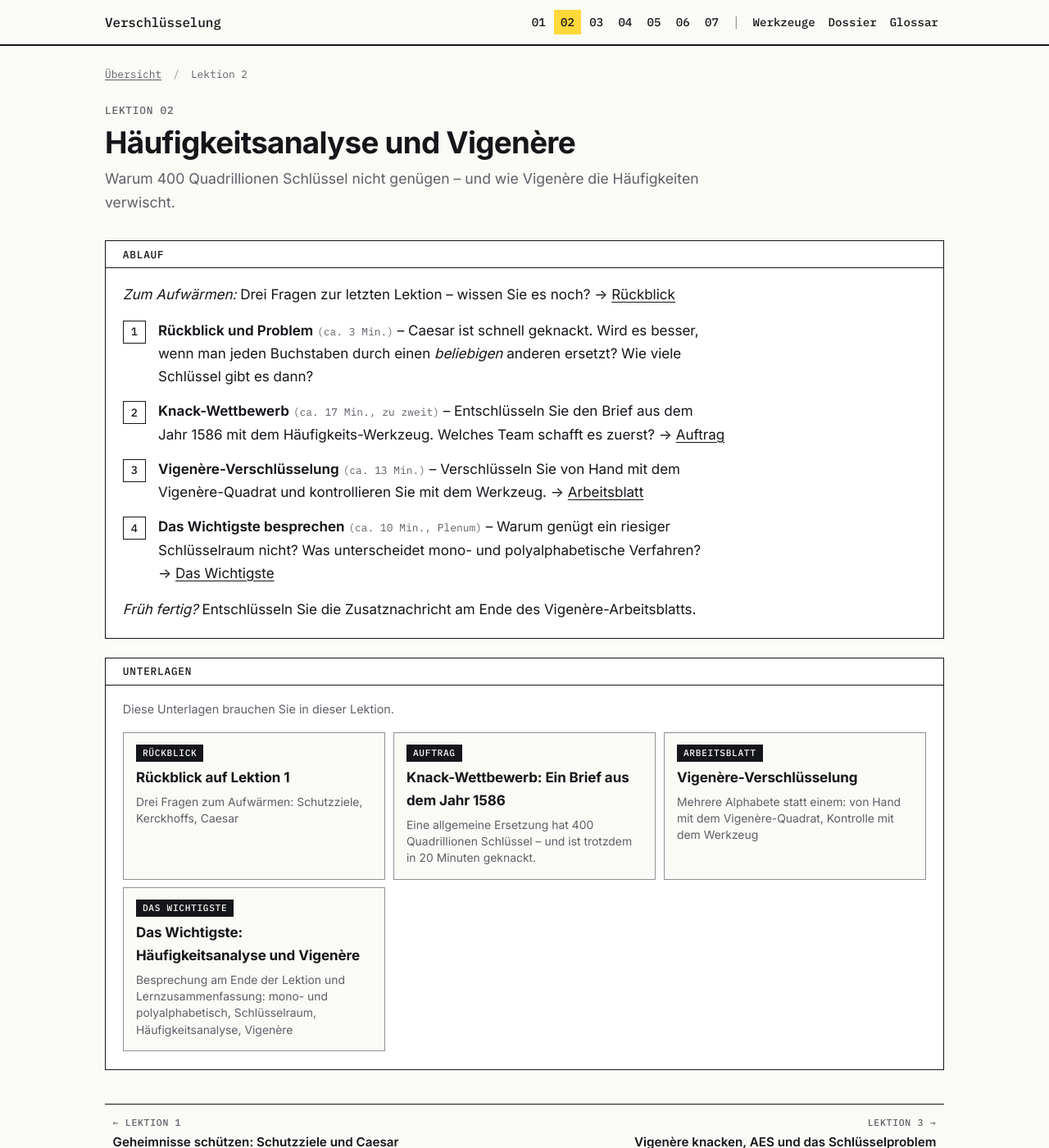
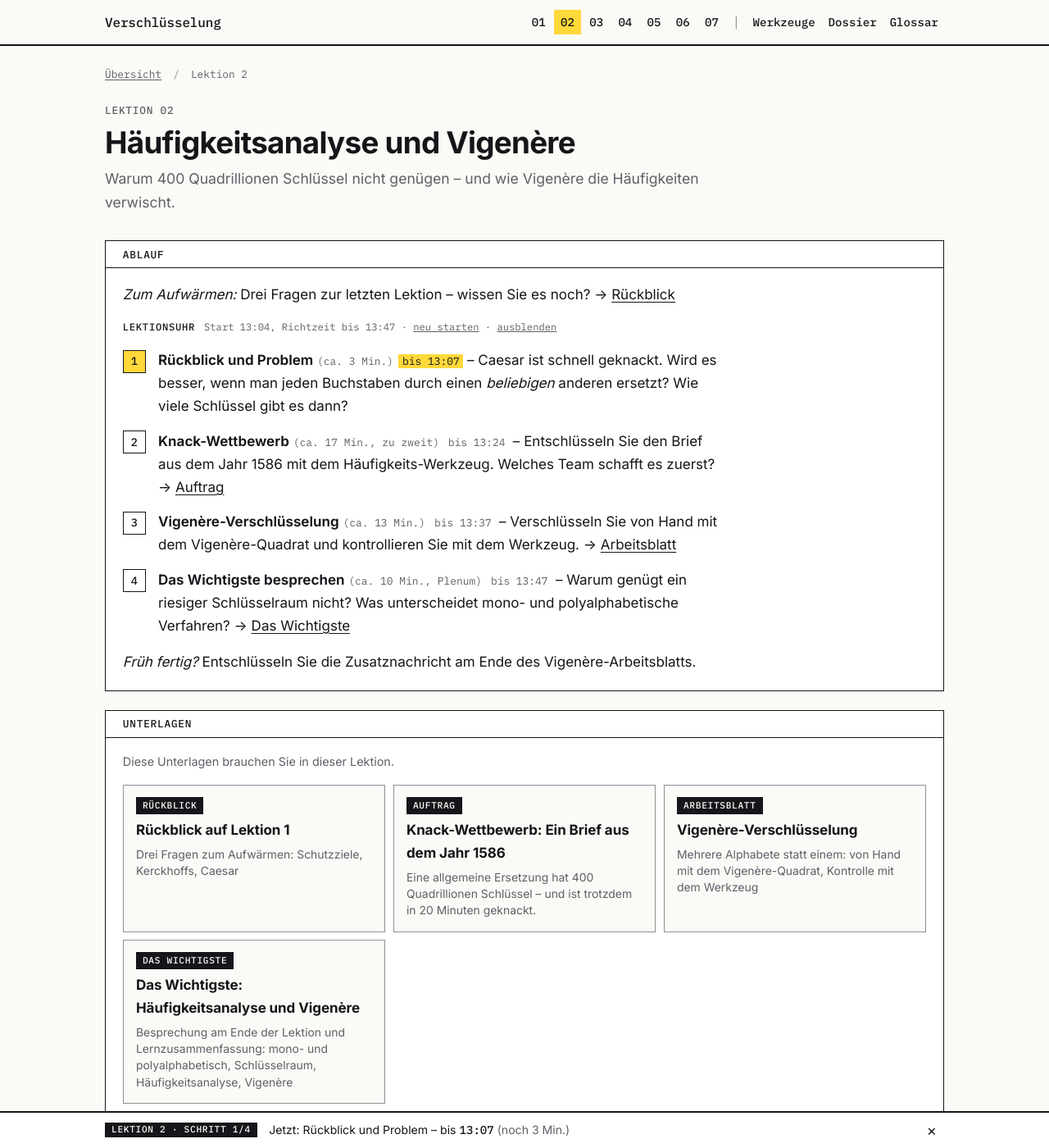
Before and after one commit to masta-nksa/Verschluesselung, a Jekyll site: the page built from lektion-2.md, in a window 1280 px wide and 1400 px high. Shown: the whole window at 82% size. Built offline with Jekyll 4.4.1, drawn with Linux system fonts in a browser that asks for light colours; part of the change alters nothing that is shown.

Commit message:
Lektionsuhr: zeigt auf jeder Seite, wann der nächste Schritt spätestens beginnt
Startet beim Öffnen einer Lektionsseite; die Zeiten kommen aus den Richtzeiten
im Ablauf. Leiste am unteren Rand, Uhrzeiten im Ablauf der Lektionsseite.
Ein- und ausschaltbar über "lektionsuhr" in _config.yml.

Co-Authored-By: Claude Opus 5.5 <noreply@anthropic.com>

```diff
--- a/_config.yml
+++ b/_config.yml
@@ -50,6 +50,13 @@ hauptnav:
 # Pfad (baseurl). Ohne diese Zeile wird nichts gezählt und der Hinweis in der
 # Fusszeile entfällt.
 goatcounter: "nksa"
+
+# Lektionsuhr (optional): Öffnet jemand eine Lektionsseite, startet eine Uhr.
+# Eine Leiste am unteren Rand zeigt danach auf jeder Seite, bei welchem Schritt
+# man nach Plan steht und wann man spätestens zum nächsten wechselt. Die Zeiten
+# kommen aus dem Ablauf der Lektionsseite ("ca. 13 Min."). Ohne diese Zeile
+# gibt es keine Uhr.
+lektionsuhr: true
 
 # Kein Theme: Layouts und CSS liegen vollständig in diesem Repo. GitHub Pages
 # würde sonst das Standard-Theme "primer" laden, dessen Stylesheet den Pfad
--- a/_layouts/default.html
+++ b/_layouts/default.html
@@ -13,6 +13,10 @@
   {%- comment -%} Interaktive Krypto-Werkzeuge (nur aktiv, wo ein <div class="krypto"> steht) {%- endcomment -%}
   <script src="{{ '/assets/js/krypto.js' | relative_url }}" defer></script>
   <script src="{{ '/assets/js/uebungen.js' | relative_url }}" defer></script>
+  {%- comment -%} Lektionsuhr (nur mit "lektionsuhr: true" in _config.yml): zeigt, wann der nächste Schritt der Lektion spätestens beginnt {%- endcomment -%}
+  {%- if site.lektionsuhr %}
+  <script src="{{ '/assets/js/lektionsuhr.js' | relative_url }}" defer></script>
+  {%- endif %}
   {%- comment -%} Besucherstatistik (nur mit "goatcounter" in _config.yml): zählt Aufrufe ohne Cookies; lokale Vorschauen zählt das Skript von sich aus nicht mit {%- endcomment -%}
   {%- if site.goatcounter %}
   <script data-goatcounter="https://{{ site.goatcounter }}.goatcounter.com/count" async src="https://gc.zgo.at/count.js"></script>
--- a/_layouts/lektion.html
+++ b/_layouts/lektion.html
@@ -25,7 +25,8 @@ layout: default
   {%- if content != "" %}
   <section class="material-block block-ablauf">
     <h2><span class="block-icon" aria-hidden="true">&#128203;</span> Ablauf</h2>
-    <div class="prose ablauf">
+    {%- comment -%} data-lektion: Daran erkennt die Lektionsuhr (lektionsuhr.js) den Ablauf mit den Richtzeiten. {%- endcomment %}
+    <div class="prose ablauf" data-lektion="{{ page.lektion }}">
       {{ content }}
     </div>
   </section>
--- a/assets/css/unterricht.css
+++ b/assets/css/unterricht.css
@@ -13,6 +13,7 @@
    4. Druckansicht
    5. Krypto-Werkzeuge, Dossier, Vigenère-Quadrat (Ergänzung dieser Einheit)
    6. Interaktive Übungen und kompakter Druck
+   7. Lektionsuhr (Leiste am unteren Rand, Uhrzeiten im Ablauf)
 
    FARBE ODER SCHRIFT ÄNDERN
    Fast alles ergibt sich aus den Variablen in Abschnitt 2. Wer dort bleibt,
@@ -1142,3 +1143,80 @@ select.luecke-feld { cursor: pointer; }
      sie selbst Inhalt (Klartext über Schlüssel und Geheimtext). */
   .prose th { font-size: inherit; }
 }
+
+/* --- 7. Lektionsuhr ------------------------------------------------------ */
+/* assets/js/lektionsuhr.js liest die Richtzeiten aus dem Ablauf der
+   Lektionsseite und zeigt auf jeder Seite, was nach Plan dran ist: als Leiste
+   am unteren Rand und als Uhrzeiten im Ablauf. Die Leiste steht am Ende der
+   Seite und bleibt beim Scrollen am Fensterrand stehen. */
+
+.lektionsuhr {
+  position: sticky; bottom: 0; z-index: 40;
+  background: var(--bg-elev); border-top: 2px solid var(--linie);
+  font-size: .88rem; line-height: 1.4;
+}
+.lu-innen {
+  width: var(--wrap); margin-inline: auto;
+  display: flex; align-items: center; flex-wrap: wrap; gap: .2rem .9rem;
+  padding-block: .4rem;
+}
+.lu-marke, .lu-titel {
+  font-family: var(--font-meta); font-weight: var(--label-weight);
+  letter-spacing: var(--label-tracking); text-transform: var(--label-transform);
+}
+.lu-marke {
+  padding: .08rem .5rem; font-size: .7rem; white-space: nowrap;
+  background: var(--text); color: var(--bg); text-decoration: none;
+}
+.lu-text { flex: 1 1 16rem; min-width: 0; }
+.lu-text strong { font-family: var(--font-mono); font-weight: 500; white-space: nowrap; }
+.lu-rest { color: var(--text-muted); white-space: nowrap; }
+.lu-weiter { font-weight: 600; white-space: nowrap; }
+.lu-zu {
+  width: 1.9rem; height: 1.9rem; margin-left: auto; padding: 0; cursor: pointer;
+  font: inherit; font-size: 1.15rem; line-height: 1;
+  background: none; border: 0; color: inherit;
+}
+.lu-zu:hover { background: var(--accent-soft); }
+/* Handy: Etikett, Link und Schliessen in einer Zeile, der Text darunter. */
+@media (max-width: 36rem) {
+  .lu-weiter { order: 1; margin-left: auto; }
+  .lu-zu { order: 2; }
+  .lu-weiter + .lu-zu { margin-left: 0; }
+  .lu-text { order: 3; flex-basis: 100%; }
+}
+
+/* Die Zeit des Schritts ist um, und der nächste hat eine eigene Unterlage:
+   Die ganze Leiste bekommt den Leuchtstift. */
+.lektionsuhr.um { background: var(--marker); color: var(--on-marker); }
+.lektionsuhr.um a { color: inherit; }
+.lektionsuhr.um .lu-marke { background: var(--on-marker); color: var(--marker); }
+.lektionsuhr.um .lu-zu:hover { background: color-mix(in srgb, var(--on-marker) 14%, transparent); }
+.lektionsuhr.um :focus-visible { outline-color: var(--on-marker); }
+
+/* Die Meldung «Lösungen eingeblendet» rückt über die Leiste. */
+.hat-lektionsuhr #loesungen-banner { bottom: 4rem; }
+
+/* Im Ablauf der Lektionsseite: Stand der Uhr über der Liste, Uhrzeit hinter
+   jeder Richtzeit, der aktuelle Schritt im Leuchtstift. */
+.ablauf .lu-steuerung {
+  margin: 0 0 1rem; font-family: var(--font-meta); font-size: .76rem; color: var(--text-muted);
+}
+.lu-titel { margin-right: .3em; color: var(--text); cursor: help; }
+.lu-knopf {
+  font: inherit; padding: 0; cursor: pointer;
+  background: none; border: 0; color: inherit; text-decoration: underline;
+}
+.lu-knopf:hover { color: var(--text); }
+.lu-zeit {
+  margin-left: .5em; padding-inline: .35em;
+  font-family: var(--font-meta); font-size: .76em; color: var(--text-muted); white-space: nowrap;
+}
+.ablauf ol > li.lu-jetzt::before,
+.ablauf ol > li.lu-jetzt .lu-zeit { background: var(--marker); color: var(--on-marker); }
+.ablauf ol > li.lu-vorbei::before { border-color: var(--border-strong); color: var(--text-muted); }
+
+@media print {
+  .lektionsuhr, .lu-steuerung, .lu-zeit { display: none !important; }
+  .ablauf ol > li.lu-jetzt::before { background: none; }
+}
--- /dev/null
+++ b/assets/js/lektionsuhr.js
@@ -0,0 +1,255 @@
+/* ==========================================================================
+   Lektionsuhr
+
+   Zeigt auf jeder Seite der Einheit, bei welchem Schritt der Lektion man nach
+   Plan steht und wann man spätestens zum nächsten wechselt – damit sich
+   niemand in einer Unterlage verliert.
+
+   WOHER DIE ZEITEN KOMMEN
+   Aus dem Ablauf der Lektionsseite (lektion-N.md): Jeder Schritt der
+   nummerierten Liste trägt seine Richtzeit, «*(ca. 13 Min., zu zweit)*», und –
+   falls es eine Unterlage dazu gibt – den Link darauf. Es gibt keine zweite
+   Stelle, an der Zeiten zu pflegen wären.
+
+   WANN DIE UHR LÄUFT
+   Sie startet von selbst, wenn die Lektionsseite geöffnet wird, und läuft bis
+   zum Ende der Richtzeiten (plus NACHLAUF). Wer die Lektionsseite in dieser
+   Zeit nochmals öffnet, lässt die Uhr weiterlaufen. Läuft noch die Uhr einer
+   anderen Lektion, startet nichts von selbst – die Zeile über dem Ablauf
+   bietet den Wechsel an. Dort lässt sich die Uhr auch neu starten oder
+   ausblenden.
+
+   Der Stand liegt im Browser (localStorage), pro Einheit ein Eintrag – nur auf
+   diesem Gerät, es wird nichts übertragen. Jedes Gerät hat darum seine eigene
+   Uhr: Die Zeiten sind Richtzeiten, den Takt gibt die Lehrperson an.
+
+   Eingeschaltet wird die Uhr mit «lektionsuhr: true» in _config.yml.
+   ========================================================================== */
+
+(function () {
+  "use strict";
+
+  var NACHLAUF = 10;   // Minuten, in denen «Richtzeit ist um» noch stehen bleibt
+  var MIN = 60000;
+
+  // Pro Einheit ein Eintrag: Mehrere Einheiten teilen sich auf GitHub Pages
+  // dieselbe Herkunft und unterscheiden sich nur im Pfad (baseurl).
+  var skript = document.currentScript;
+  var basis = skript ? new URL(skript.src).pathname.replace(/\/assets\/js\/[^/]*$/, "") : "";
+  var KEY = "lektionsuhr:" + basis;
+
+  // ------------------------------------------------------------ Speicher
+  function laden() {
+    try {
+      var u = JSON.parse(localStorage.getItem(KEY));
+      return u && u.start && u.schritte && u.schritte.length ? u : null;
+    } catch (e) { return null; }
+  }
+  function speichern(u) {
+    try { if (u) localStorage.setItem(KEY, JSON.stringify(u)); else localStorage.removeItem(KEY); } catch (e) { /* gesperrt */ }
+  }
+
+  // ------------------------------------------------------------ Hilfen
+  function el(tag, attrs, text) {
+    var e = document.createElement(tag);
+    if (attrs) Object.keys(attrs).forEach(function (k) { e.setAttribute(k, attrs[k]); });
+    if (text != null) e.textContent = text;
+    return e;
+  }
+  // Zum Vergleichen: GitHub Pages liefert jede Seite auch ohne «.html» aus.
+  function pfad(p) { return String(p || "").replace(/\.html$/, "").replace(/\/index$/, "/"); }
+  function uhrzeit(ms) {
+    var d = new Date(ms), m = d.getMinutes();
+    return d.getHours() + ":" + (m < 10 ? "0" : "") + m;
+  }
+  function gesamt(u) { return u.schritte.reduce(function (s, x) { return s + x.min; }, 0); }
+  function vergangen(u) { return (Date.now() - u.start) / MIN; }
+  // Ende von Schritt i als Zeitpunkt
+  function ende(u, i) {
+    var s = 0;
+    for (var k = 0; k <= i; k++) s += u.schritte[k].min;
+    return u.start + s * MIN;
+  }
+  // Schritt, der nach Plan gerade dran ist (-1: Richtzeit der Lektion ist um)
+  function dran(u) {
+    var jetzt = Date.now();
+    for (var i = 0; i < u.schritte.length; i++) if (jetzt < ende(u, i)) return i;
+    return -1;
+  }
+  function sichtbar(u) { return !!u && !u.aus && vergangen(u) < gesamt(u) + NACHLAUF; }
+
+  // ------------------------------------------------------------ Lektionsseite
+  var ablauf = document.querySelector(".ablauf[data-lektion]");
+  var liste = ablauf && ablauf.querySelector(":scope > ol");
+  var hier = pfad(location.pathname);
+
+  // Schritte aus der Liste lesen: fetter Name, Richtzeit, Link zur Unterlage.
+  function ablaufLesen() {
+    return Array.prototype.map.call(liste.children, function (li) {
+      var name = li.querySelector("strong"), zeit = li.querySelector("strong + em");
+      var m = zeit && zeit.textContent.match(/(\d+)\s*Min/);
+      var a = Array.prototype.filter.call(li.querySelectorAll("a[href]"), function (x) { return x.host === location.host; })[0];
+      return { titel: name ? name.textContent.trim() : "", min: m ? parseInt(m[1], 10) : 0, url: a ? a.pathname : "" };
+    });
+  }
+  function neueUhr() {
+    return {
+      lektion: ablauf.dataset.lektion, url: location.pathname, schritte: ablaufLesen(),
+      // Auf die volle Minute zurück, damit «bis 10:18» und «noch 3 Min.» zusammenpassen.
+      start: Math.floor(Date.now() / MIN) * MIN
+    };
+  }
+
+  if (liste) {
+    var plan = ablaufLesen();
+    if (plan.some(function (s) { return s.min > 0; })) {
+      var alt = laden(), gleiche = alt && alt.lektion === ablauf.dataset.lektion;
+      // Die eigene Lektion beginnt erst nach dem Nachlauf von vorn, eine andere
+      // macht Platz, sobald ihre Richtzeit um ist (Doppellektion).
+      if (!alt || vergangen(alt) >= gesamt(alt) + (gleiche ? NACHLAUF : 0)) speichern(neueUhr());
+      else if (gleiche) { alt.schritte = plan; alt.url = location.pathname; speichern(alt); }
+    } else {
+      liste = null;   // Ablauf ohne Richtzeiten: keine Uhr
+    }
+  }
+
+  // ------------------------------------------------------------ Leiste
+  var leiste = null;
+
+  function zeichneLeiste(u) {
+    if (!sichtbar(u)) {
+      if (leiste) { leiste.remove(); leiste = null; }
+      document.documentElement.classList.remove("hat-lektionsuhr");
+      return;
+    }
+    if (!leiste) {
+      leiste = el("aside", { class: "lektionsuhr", "aria-label": "Lektionsuhr" });
+      leiste.appendChild(el("div", { class: "lu-innen" }));
+      document.body.appendChild(leiste);
+      document.documentElement.classList.add("hat-lektionsuhr");
+    }
+    var innen = leiste.firstChild, n = u.schritte.length, jetzt = dran(u);
+    var marke = "Lektion " + u.lektion, teile = [], ziel = null, um = false;
+
+    function rest(i) {
+      var r = Math.ceil((ende(u, i) - Date.now()) / MIN);
+      return el("span", { class: "lu-rest" }, "(noch " + r + " Min.)");
+    }
+
+    if (jetzt === -1) {
+      teile = ["Die Richtzeit dieser Lektion ist um (seit " + uhrzeit(ende(u, n - 1)) + ")."];
+    } else {
+      // Schritte, zu denen diese Seite gehört. Ist der aktuelle darunter, zählt
+      // er; sonst der nächste, der noch kommt.
+      var eigene = [];
+      u.schritte.forEach(function (s, i) { if (s.url && pfad(s.url) === hier) eigene.push(i); });
+      var i = eigene.indexOf(jetzt) !== -1 ? jetzt : eigene.filter(function (k) { return k > jetzt; })[0];
+      var s = u.schritte[jetzt];
+
+      if (i === jetzt) {
+        // Auf der Unterlage des Schritts, der gerade dran ist
+        marke += " · Schritt " + (i + 1) + "/" + n;
+        teile = [s.titel + (i === n - 1 ? " – bis " : " – weiter spätestens um "), el("strong", null, uhrzeit(ende(u, i))), " ", rest(i)];
+      } else if (i !== undefined) {
+        // Voraus: Der Schritt dieser Unterlage kommt erst noch
+        marke += " · Schritt " + (i + 1) + "/" + n;
+        teile = [u.schritte[i].titel + " – geplant ", el("strong", null, uhrzeit(ende(u, i - 1)) + "–" + uhrzeit(ende(u, i)))];
+      } else if (eigene.length && s.url) {
+        // Auf der Unterlage eines Schritts, dessen Zeit um ist – und der
+        // aktuelle Schritt hat eine eigene Unterlage, zu der man wechseln kann.
+        um = true;
+        marke = "Zeit um";
+        teile = ["Jetzt Schritt " + (jetzt + 1) + "/" + n + ": " + s.titel + " (bis " + uhrzeit(ende(u, jetzt)) + ")"];
+        ziel = { url: s.url, text: "Zur Unterlage" };
+      } else {
+        // Lektionsseite, Rückblick, Glossar, Werkzeuge …: was ist gerade dran?
+        marke += " · Schritt " + (jetzt + 1) + "/" + n;
+        teile = ["Jetzt: " + s.titel + " – bis ", el("strong", null, uhrzeit(ende(u, jetzt))), " ", rest(jetzt)];
+        if (s.url && pfad(s.url) !== hier) ziel = { url: s.url, text: "Zur Unterlage" };
+        else if (!s.url && pfad(u.url) !== hier) ziel = { url: u.url, text: "Zum Ablauf" };
+      }
+    }
+
+    leiste.classList.toggle("um", um);
+    innen.textContent = "";
+    var m = el("a", { class: "lu-marke", href: u.url, title: "Zum Ablauf der Lektion" }, marke);
+    var text = el("span", { class: "lu-text" });
+    teile.forEach(function (t) { text.append(t); });
+    innen.append(m, text);
+    if (ziel) innen.appendChild(el("a", { class: "lu-weiter", href: ziel.url }, ziel.text + " →"));
+    var zu = el("button", { type: "button", class: "lu-zu", "aria-label": "Lektionsuhr ausblenden", title: "Lektionsuhr ausblenden (einblenden: auf der Lektionsseite)" }, "×");
+    zu.addEventListener("click", function () {
+      var a = laden();
+      if (a) { a.aus = true; speichern(a); }
+      zeichne();
+    });
+    innen.appendChild(zu);
+  }
+
+  // ------------------------------------------------------------ Ablauf mit Uhrzeiten
+  var steuerung = null;
+
+  function knopf(text, tun) {
+    var b = el("button", { type: "button", class: "lu-knopf" }, text);
+    b.addEventListener("click", function () { tun(); zeichne(); });
+    return b;
+  }
+
+  function zeichneAblauf(u) {
+    if (!liste) return;
+    var meine = u && u.lektion === ablauf.dataset.lektion && vergangen(u) < gesamt(u) + NACHLAUF;
+    var an = meine && !u.aus, jetzt = an ? dran(u) : -2;
+
+    // Uhrzeit hinter jeder Richtzeit, aktueller Schritt markiert
+    Array.prototype.forEach.call(liste.children, function (li, i) {
+      var z = li.querySelector(".lu-zeit");
+      if (!an || !u.schritte[i] || !u.schritte[i].min) { if (z) z.remove(); }
+      else {
+        if (!z) {
+          z = el("span", { class: "lu-zeit" });
+          (li.querySelector("strong + em") || li.querySelector("strong") || li.firstChild).after(z);
+        }
+        z.textContent = "bis " + uhrzeit(ende(u, i));
+      }
+      li.classList.toggle("lu-jetzt", i === jetzt);
+      li.classList.toggle("lu-vorbei", an && (jetzt === -1 || i < jetzt));
+    });
+
+    // Zeile über dem Ablauf: Stand der Uhr und die Knöpfe dazu
+    if (!steuerung) {
+      steuerung = el("p", { class: "lu-steuerung" });
+      liste.before(steuerung);
+    }
+    steuerung.textContent = "";
+    var titel = el("span", { class: "lu-titel", title: "Die Uhr startet, wenn Sie diese Seite öffnen, und zeigt auf jeder Unterlage, wann Sie spätestens zum nächsten Schritt wechseln. Sie läuft nur in Ihrem Browser – den Takt gibt die Lehrperson an." }, "Lektionsuhr");
+    var starten = function () { speichern(neueUhr()); };
+    if (an) {
+      steuerung.append(titel, " Start " + uhrzeit(u.start) + ", Richtzeit bis " + uhrzeit(ende(u, u.schritte.length - 1)) + " · ",
+        knopf("neu starten", starten), " · ",
+        knopf("ausblenden", function () { u.aus = true; speichern(u); }));
+    } else if (meine) {
+      steuerung.append(titel, " ausgeblendet · ",
+        knopf("einblenden", function () { delete u.aus; speichern(u); }), " · ",
+        knopf("neu starten", starten));
+    } else if (u && vergangen(u) < gesamt(u)) {
+      steuerung.append(titel, " Es läuft noch Lektion " + u.lektion + " (bis " + uhrzeit(ende(u, u.schritte.length - 1)) + ") · ",
+        knopf("stattdessen diese Lektion starten", starten));
+    } else {
+      steuerung.append(titel, " ", knopf("starten", starten));
+    }
+  }
+
+  // ------------------------------------------------------------ Takt
+  function zeichne() {
+    var u = laden();
+    zeichneLeiste(u);
+    zeichneAblauf(u);
+  }
+  zeichne();
+  setInterval(zeichne, 15000);
+  // Zurück im Tab oder aus dem Seitencache: sofort nachführen. Ändert ein
+  // anderer Tab den Stand (neu starten, ausblenden), zieht dieser mit.
+  document.addEventListener("visibilitychange", function () { if (!document.hidden) zeichne(); });
+  window.addEventListener("pageshow", zeichne);
+  window.addEventListener("storage", function (ev) { if (ev.key === KEY) zeichne(); });
+})();
```
Also changed, not shown: README.md.
